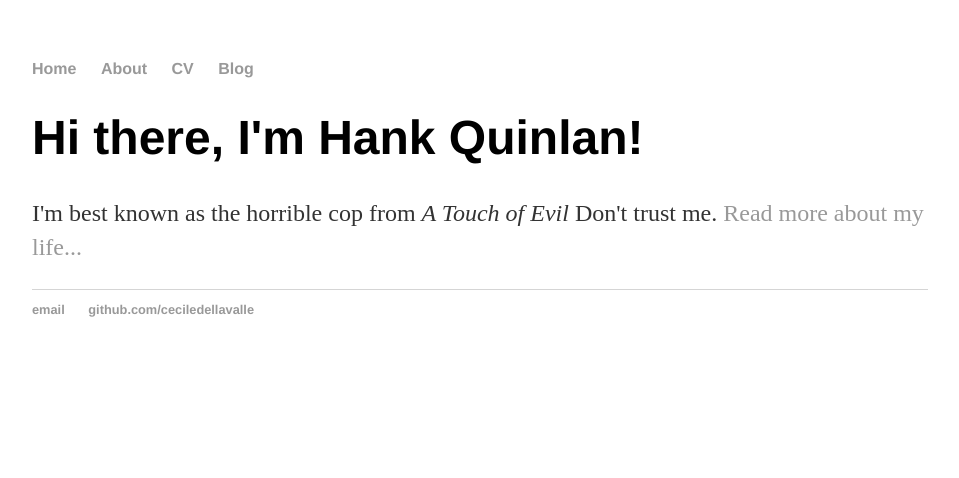
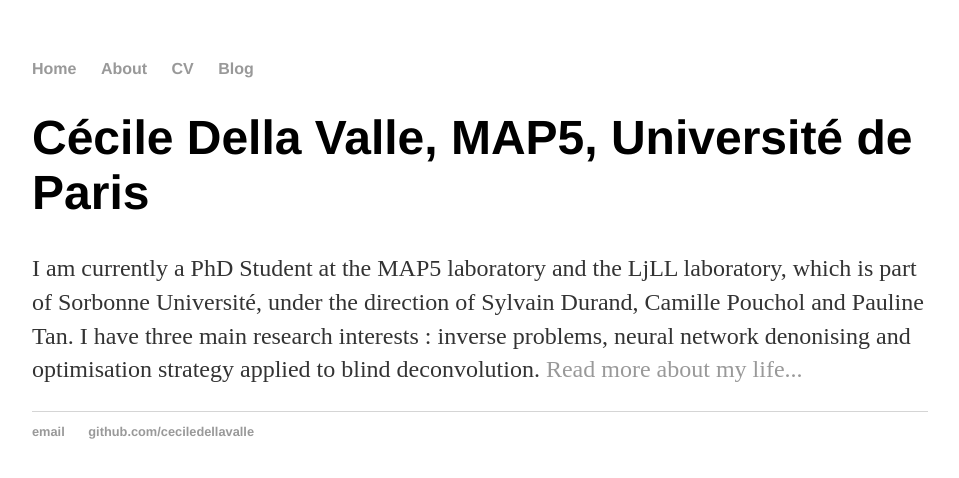
Before and after one commit to ceciledellavalle/cdellavalle.github.io, a Jekyll site: the page built from index.html, in a window 1280 px wide. Shown: the top 478 px of the page, without its empty margins (160-1119 px from the left). Built offline with Jekyll 4.4.1, drawn with Linux system fonts in a browser that asks for light colours.

Commit message:
Update index.html

```diff
--- a/index.html
+++ b/index.html
@@ -3,6 +3,10 @@
 title: Cecile Della Valle, Phd
 ---
 <div class="blurb">
-	<h1>Hi there, I'm Hank Quinlan!</h1>
-	<p>I'm best known as the horrible cop from <em>A Touch of Evil</em> Don't trust me. <a href="/about">Read more about my life...</a></p>
+	<h1> Cécile Della Valle, MAP5, Université de Paris </h1>
+				<p>I am currently a PhD Student at the MAP5 laboratory and the LjLL laboratory,
+			        which is part of Sorbonne Université, under the direction of Sylvain Durand, Camille Pouchol and Pauline Tan.
+				I have three main research interests :
+                                inverse problems, neural network denonising and optimisation strategy applied to blind deconvolution.
+			        <a href="/about">Read more about my life...</a></p>
 </div><!-- /.blurb -->
```
